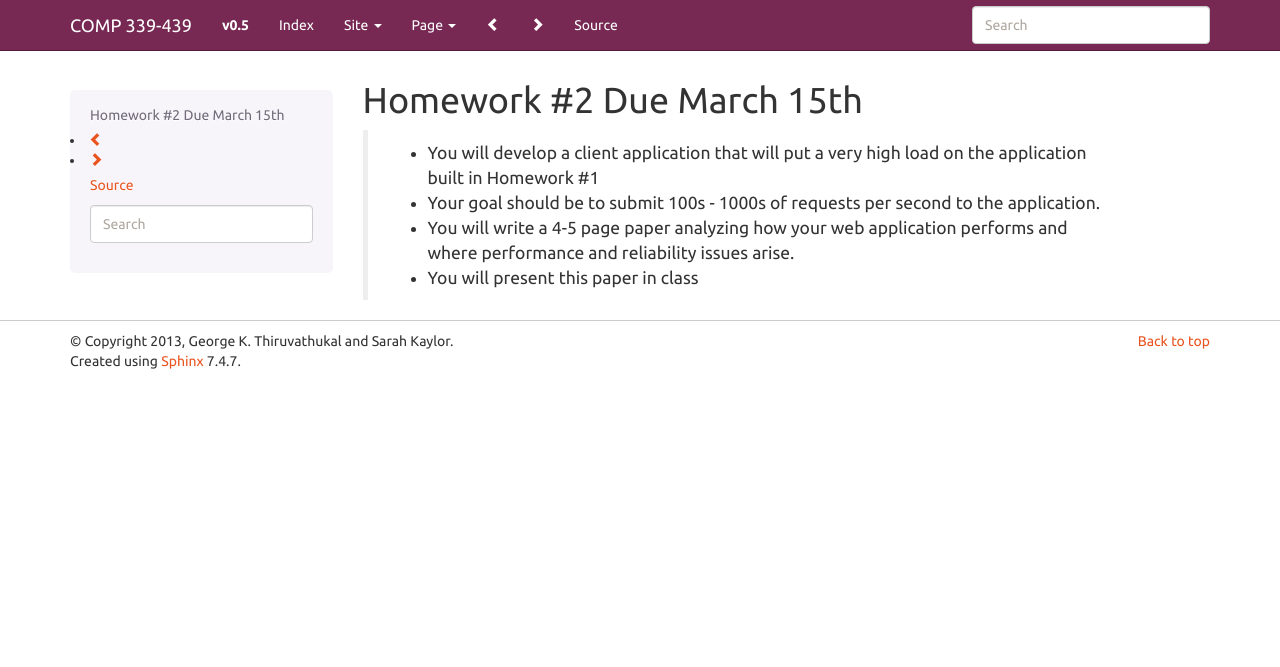
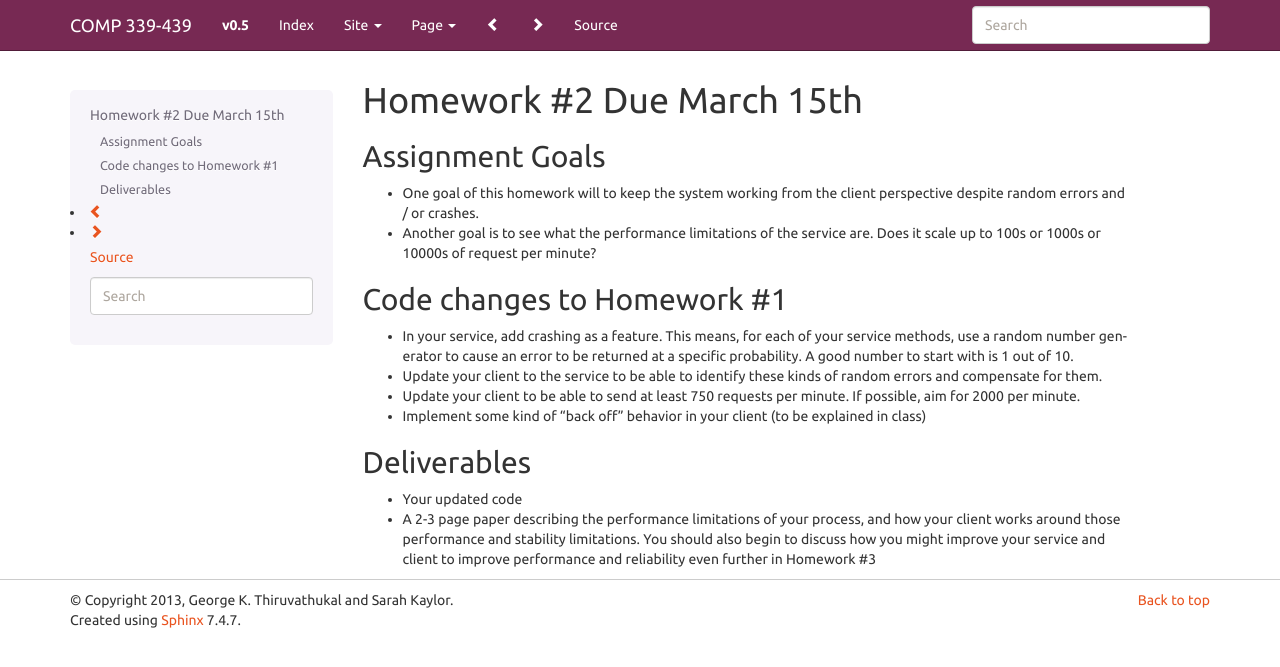
Before and after one commit to LoyolaChicagoBooks/distributedsystems, a Sphinx documentation site: the page built from source/homework2.rst, in a window 1280 px wide. Shown: the top 667 px of the page. Built offline with Sphinx 7.4.7, drawn with Linux system fonts in a browser that asks for light colours.

Commit message:
updated hw2

```diff
--- a/source/homework2.rst
+++ b/source/homework2.rst
@@ -2,7 +2,23 @@
 Homework #2 Due March 15th
 ==========================
 
- - You will develop a client application that will put a very high load on the application built in Homework #1
- - Your goal should be to submit 100s - 1000s of requests per second to the application.
- - You will write a 4-5 page paper analyzing how your web application performs and where performance and reliability issues arise.
- - You will present this paper in class
+Assignment Goals
+~~~~~~~~~~~~~~~~
+
+- One goal of this homework will to keep the system working from the client perspective despite random errors and / or crashes.
+- Another goal is to see what the performance limitations of the service are. Does it scale up to 100s or 1000s or 10000s of request per minute?
+
+Code changes to Homework #1
+~~~~~~~~~~~~~~~~~~~~~~~~~~~
+
+- In your service, add crashing as a feature. This means, for each of your service methods, use a random number generator to cause an error to be returned at a specific probability. A good number to start with is 1 out of 10.
+- Update your client to the service to be able to identify these kinds of random errors and compensate for them.
+- Update your client to be able to send at least 750 requests per minute. If possible, aim for 2000 per minute.
+- Implement some kind of “back off” behavior in your client (to be explained in class)
+
+
+Deliverables
+~~~~~~~~~~~~
+
+- Your updated code
+- A 2-3 page paper describing the performance limitations of your process, and how your client works around those performance and stability limitations. You should also begin to discuss how you might improve your service and client to improve performance and reliability even further in Homework #3
```
